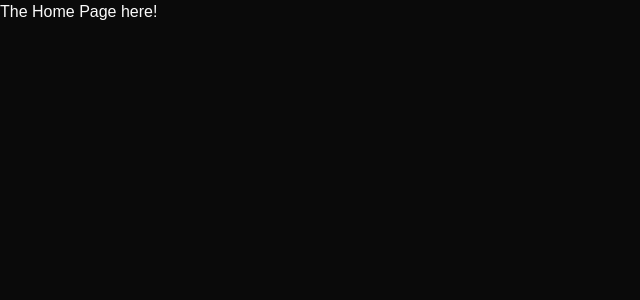
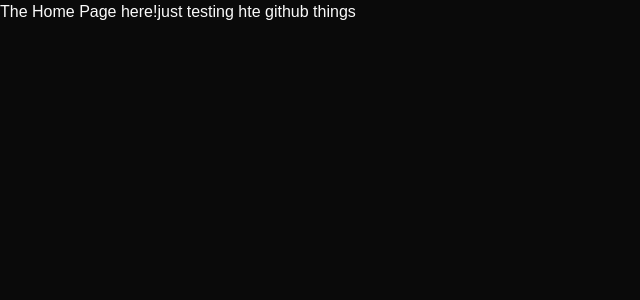
Before and after one commit to evanchen2023/AI_interview_platform, a Next.js app: page / in a window 1280 px wide. Shown: the top 300 px of the page, without its empty margins (0-640 px from the left). Built offline with nearby package versions, Linux system fonts and the light colour scheme; a web font is replaced by a local one.

Commit message:
Update page.tsx
just some testing here

```diff
--- a/app/page.tsx
+++ b/app/page.tsx
@@ -4,7 +4,7 @@ import React from 'react';
 const Page = () => {
     return (
         <div>
-            <text>The Home Page here!</text>
+            <text>The Home Page here!just testing hte github things</text>
         </div>
     );
 };
```
